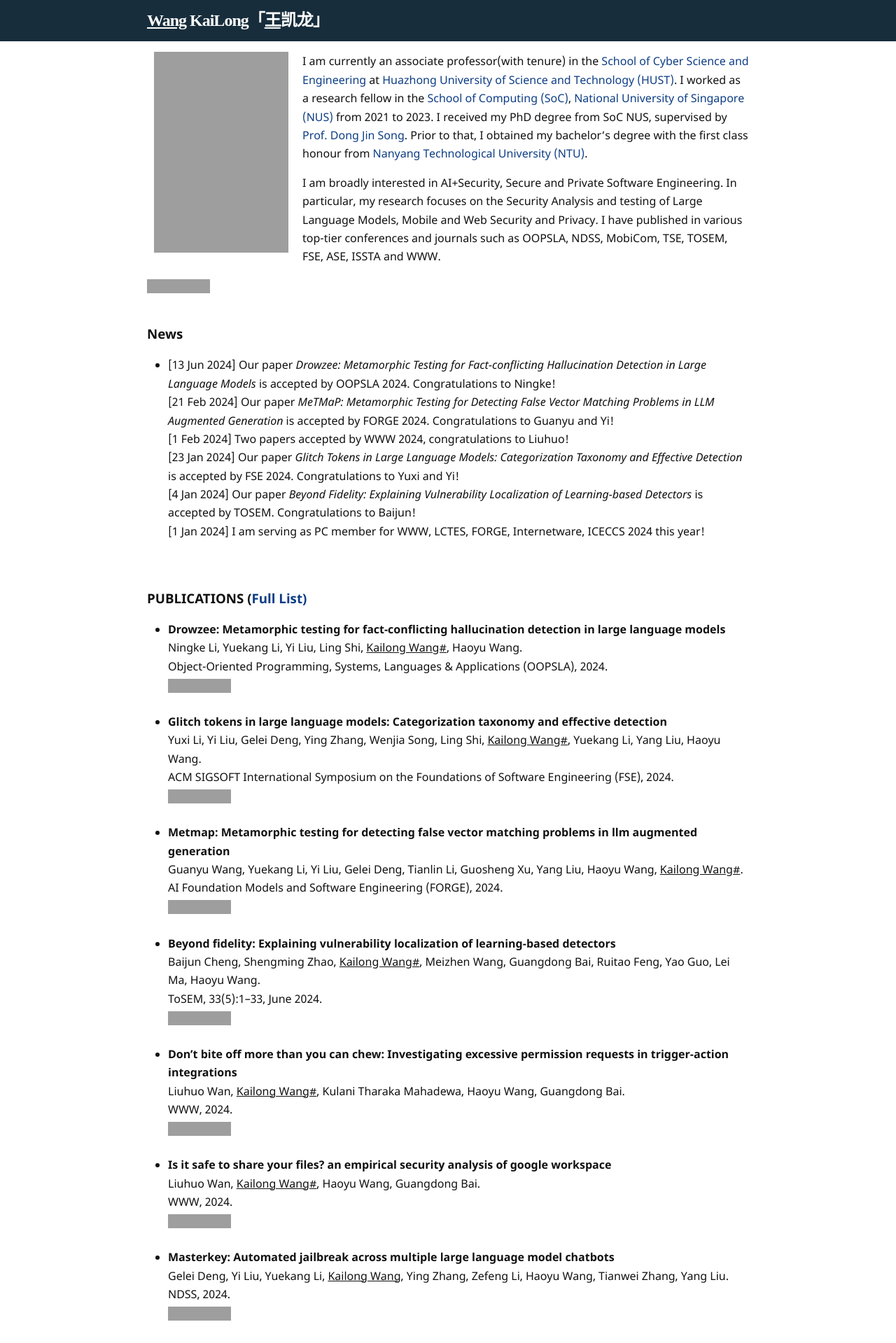
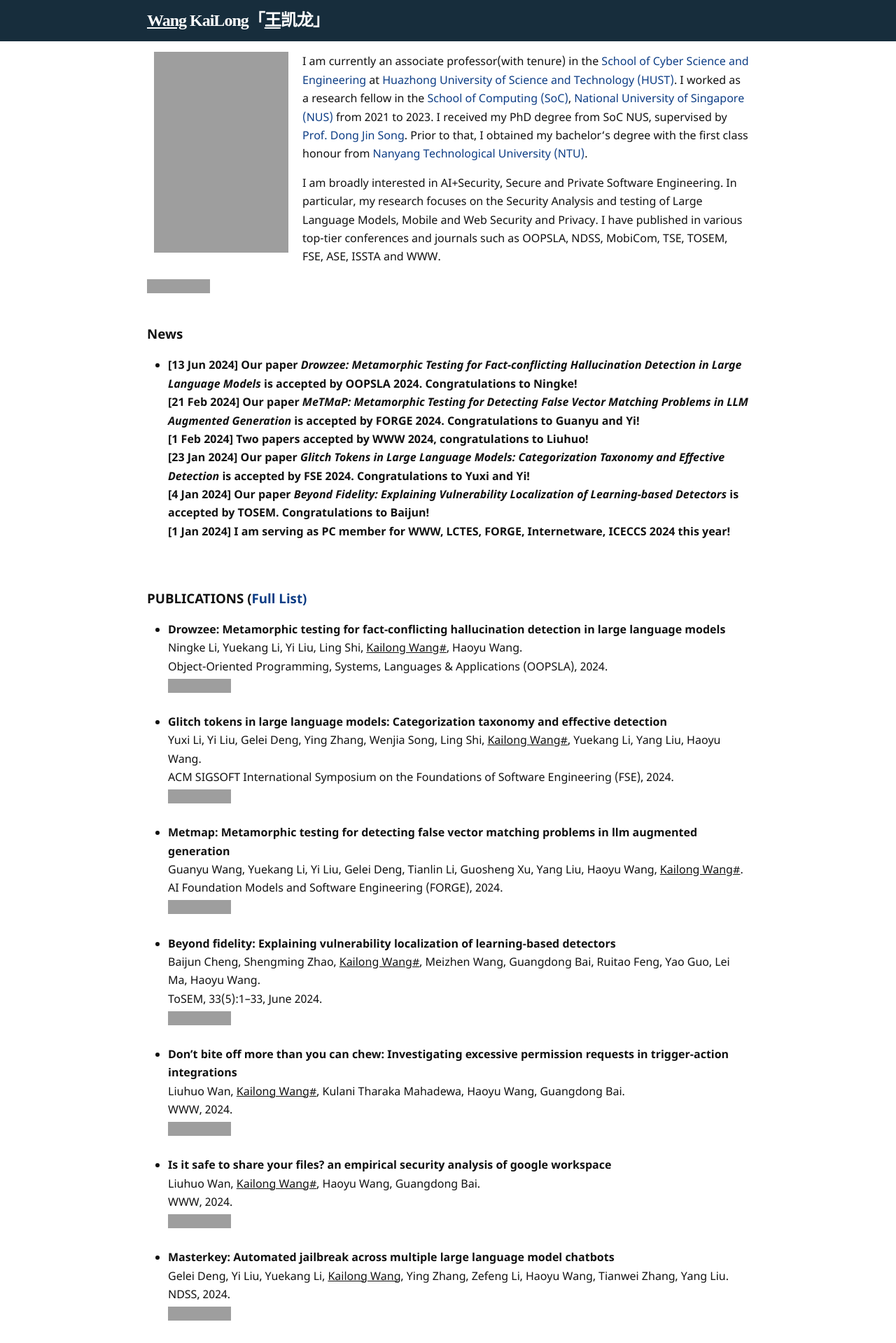
Before and after one commit to izZCrown/izZCrown.github.io, a Jekyll site: the page built from index.html, in a window 1280 px wide. Shown: the top 1919 px of the page at 70% size. Built offline with Jekyll 4.4.1, drawn with Linux system fonts in a browser that asks for light colours; some web fonts are replaced; grey boxes are pictures that could not be loaded.

Commit message:
Initial commit

```diff
--- a/index.html
+++ b/index.html
@@ -70,12 +70,12 @@
     <li>
       <!-- <a style="color:red;" > [New!] </a> -->
       <!-- <b><a href="assets/papers/InputReflector-Paper.pdf"> Repairing Failure-inducing Inputs with Input Reflection.</a></b> -->
-      [13 Jun 2024] Our paper <i>Drowzee: Metamorphic Testing for Fact-conflicting Hallucination Detection in Large Language Models</i> is accepted by OOPSLA 2024. Congratulations to Ningke! <br/>
-      [21 Feb 2024] Our paper <i>MeTMaP: Metamorphic Testing for Detecting False Vector Matching Problems in LLM Augmented Generation</i> is accepted by FORGE 2024. Congratulations to Guanyu and Yi! <br/>
-      [1 Feb 2024] Two papers accepted by WWW 2024, congratulations to Liuhuo! <br/>
-      [23 Jan 2024] Our paper <i>Glitch Tokens in Large Language Models: Categorization Taxonomy and Effective Detection</i> is accepted by FSE 2024. Congratulations to Yuxi and Yi! <br/>
-      [4 Jan 2024] Our paper <i>Beyond Fidelity: Explaining Vulnerability Localization of Learning-based Detectors</i> is accepted by TOSEM. Congratulations to Baijun! <br/>
-      [1 Jan 2024] I am serving as PC member for WWW, LCTES, FORGE, Internetware, ICECCS 2024 this year! <br/>
+      <b>[13 Jun 2024] Our paper <i>Drowzee: Metamorphic Testing for Fact-conflicting Hallucination Detection in Large Language Models</i> is accepted by OOPSLA 2024. Congratulations to Ningke!</b> <br/>
+      <b>[21 Feb 2024] Our paper <i>MeTMaP: Metamorphic Testing for Detecting False Vector Matching Problems in LLM Augmented Generation</i> is accepted by FORGE 2024. Congratulations to Guanyu and Yi!</b> <br/>
+      <b>[1 Feb 2024] Two papers accepted by WWW 2024, congratulations to Liuhuo!</b> <br/>
+      <b>[23 Jan 2024] Our paper <i>Glitch Tokens in Large Language Models: Categorization Taxonomy and Effective Detection</i> is accepted by FSE 2024. Congratulations to Yuxi and Yi!</b> <br/>
+      <b>[4 Jan 2024] Our paper <i>Beyond Fidelity: Explaining Vulnerability Localization of Learning-based Detectors</i> is accepted by TOSEM. Congratulations to Baijun!</b> <br/>
+      <b>[1 Jan 2024] I am serving as PC member for WWW, LCTES, FORGE, Internetware, ICECCS 2024 this year!</b> <br/>
     </li>
     <br/>
 
```
